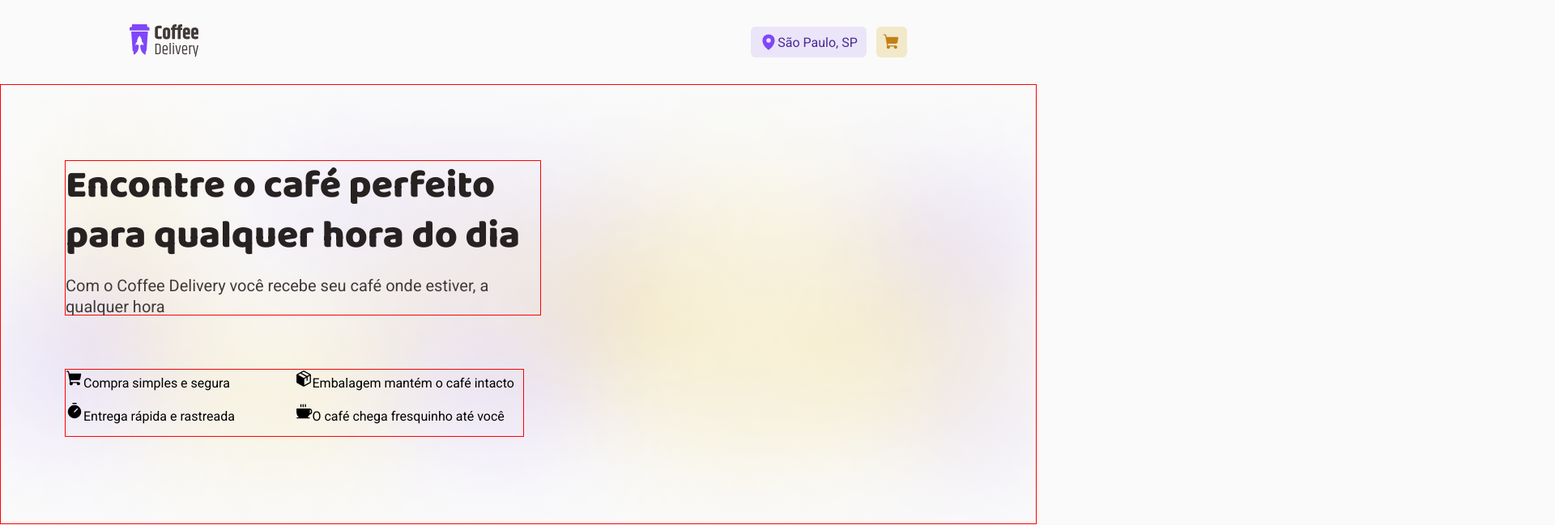
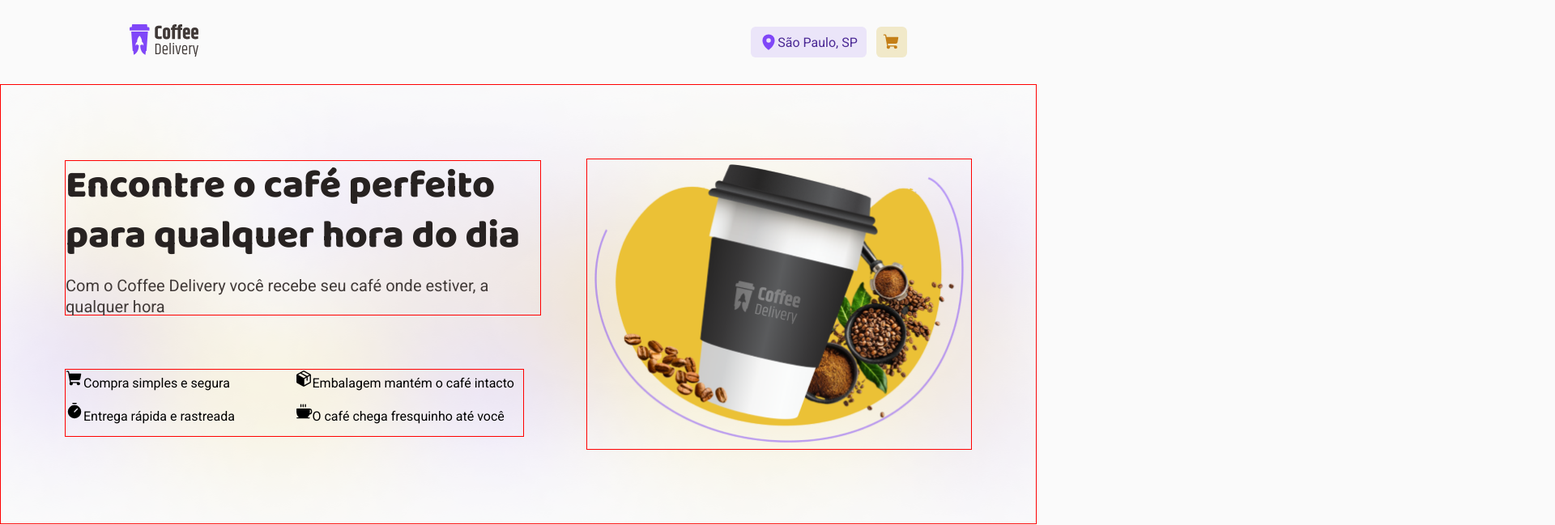
Before and after one commit to leticea/coffee-delivery, a React (Vite) app: page / in a window 1280 px wide. Shown: the top 649 px of the page at 81% size, 1920 px wide, since content can reach past the window. Built offline with nearby package versions, Linux system fonts and the light colour scheme.

Commit message:
feat(introduction): styling background

```diff
--- a/src/pages/Home/Introduction/styles.ts
+++ b/src/pages/Home/Introduction/styles.ts
@@ -23,6 +23,7 @@ export const Container = styled.main`
   img {
     width: 100%;
     height: 544px;
+    position: absolute;
   }
 `;
 
@@ -79,12 +80,9 @@ export const CoffeeImage = styled.span`
   img {
     width: 476px;
     height: 360px;
-    position: absolute;
-
+    position: relative;
 
     display: flex;
-    align-items: flex-end;
-    justify-content: end;
     margin: 92px 160px 92px 804px;
 
     border: 1px solid red;
```
